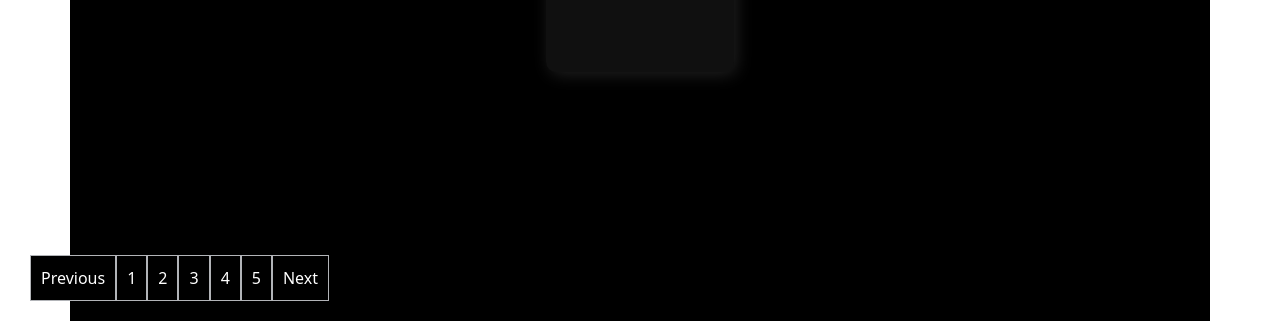
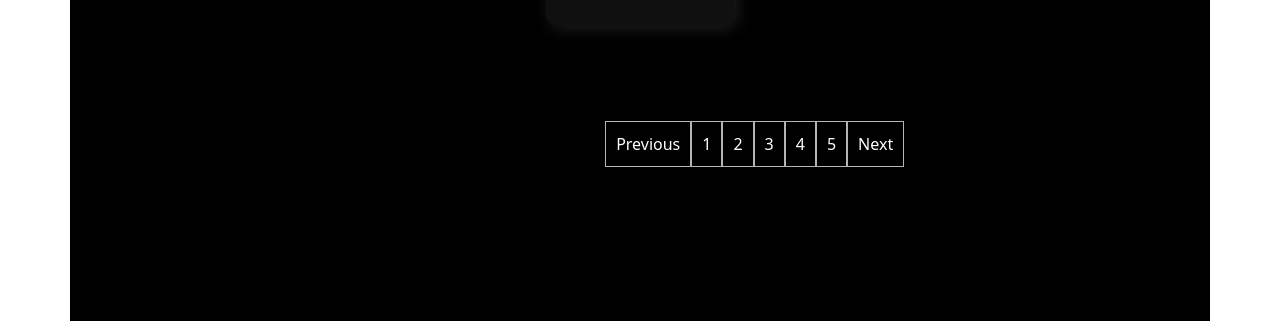
Before and after one commit to SHAJAN29/PAGINATION, a plain HTML site: page index.html in a window 1280 px wide. Shown: the part 479-800 px from the top of the page. Drawn offline with nearby package versions, Linux system fonts and the light colour scheme.

Commit message:
RESPONSE CHANGE 4

```diff
--- a/style.css
+++ b/style.css
@@ -43,8 +43,6 @@ border: 1px solid rgb(178, 180, 184);
 font-weight: 400;
 font-size: 14px;
 background-color: rgb(0, 0, 0);
-
-
 font-family: 'Poppins', sans-serif;
 cursor: pointer;
 
@@ -150,19 +148,8 @@ box-shadow: 3px 3px 17px -1px rgba(104, 103, 103, 0.192);
     }
 } */
  @media screen and (min-width:375px) {
-    .pagination{
 
 
-
-
-        position: fixed;
-
-      bottom: 20px;
-      left: 30px;
-
-    margin: 0;
-
-    }
     button{
 
         padding: 10px 10px;
@@ -178,7 +165,7 @@ box-shadow: 3px 3px 17px -1px rgba(104, 103, 103, 0.192);
         cursor: pointer;
 
     }
-}
+ }
 /* @media screen and (min-width:414px) {
     .pagination{
 
@@ -241,4 +228,4 @@ box-shadow: 3px 3px 17px -1px rgba(104, 103, 103, 0.192);
         cursor: pointer;
 
     }
-} */ */
+} */
```
